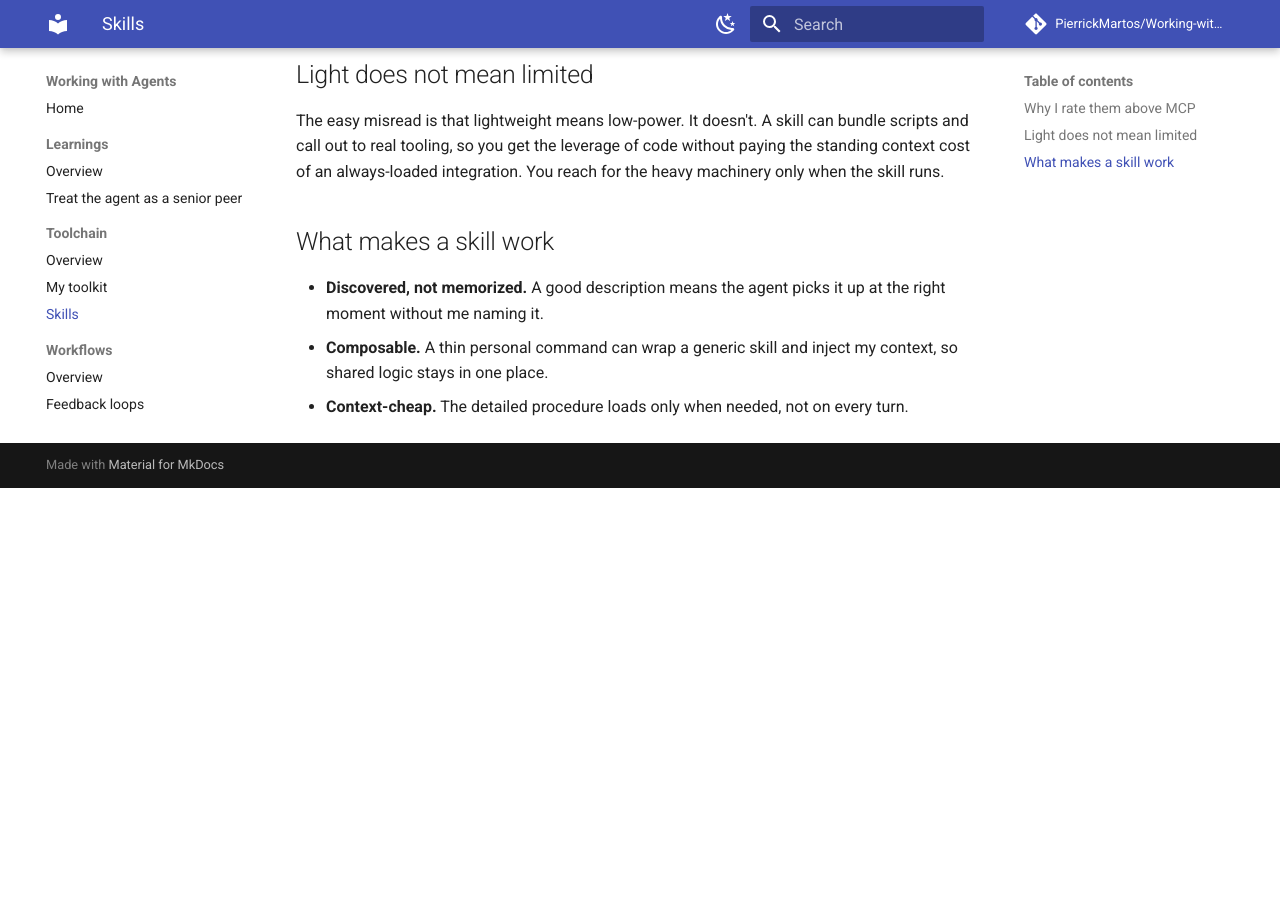
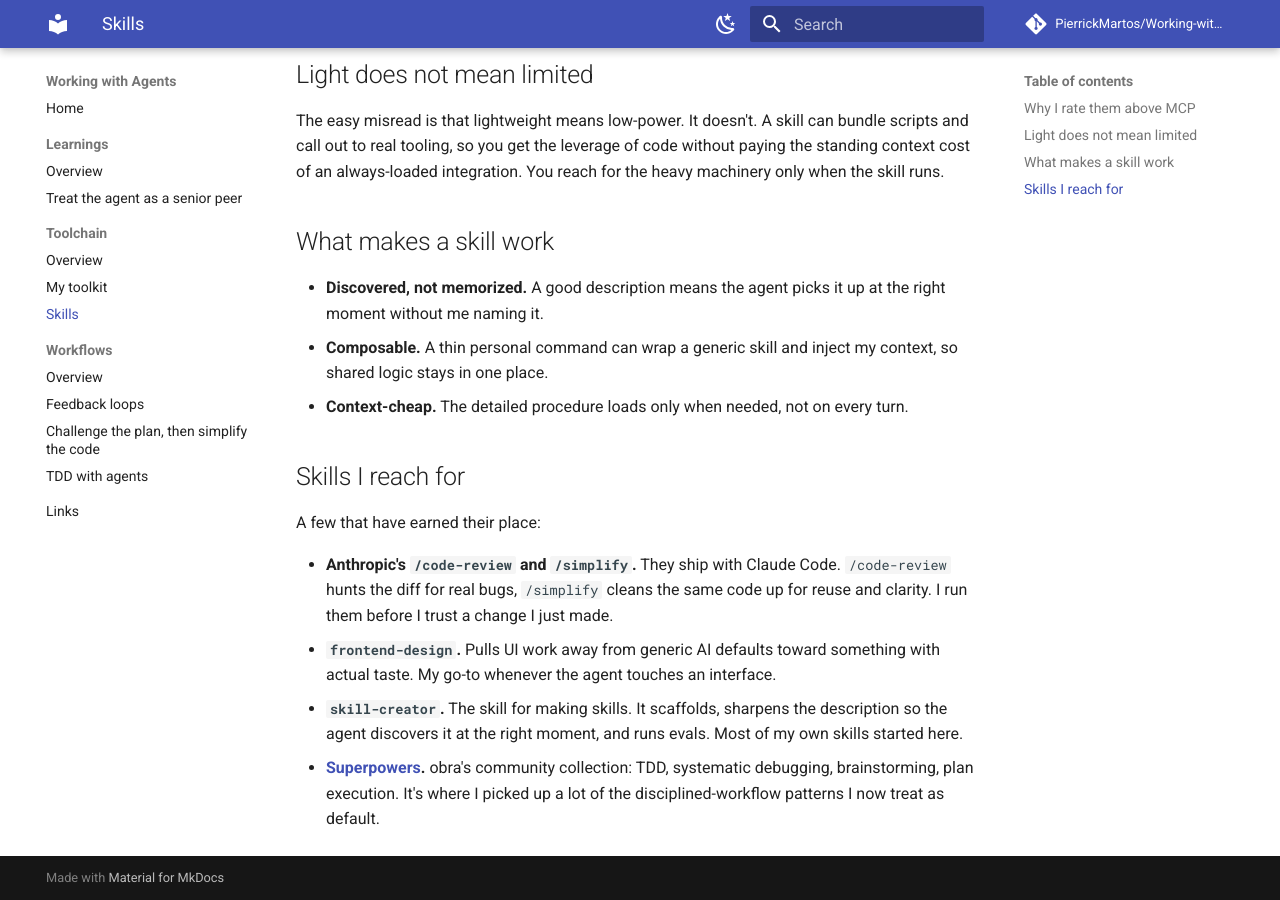
Before and after one commit to PierrickMartos/Working-with-agents, an MkDocs documentation site: the page built from docs/toolchain/skills.md, in a window 1280 px wide and 900 px high, scrolled down 526 px. Built offline with MkDocs 1.6.1 and Material for MkDocs 9.7.7, drawn with Linux system fonts in a browser that asks for light colours; comment, search, counter and statistics services are not loaded; before the commit the page ends 1014 px from its top, so only the background shows below that.

Commit message:
docs: add leadership-skills to toolkit, concrete skill examples
Co-Authored-By: Claude Opus 4.8 (1M context) <noreply@anthropic.com>

```diff
--- a/docs/toolchain/skills.md
+++ b/docs/toolchain/skills.md
@@ -23,3 +23,12 @@ The easy misread is that lightweight means low-power. It doesn't. A skill can bu
 - **Discovered, not memorized.** A good description means the agent picks it up at the right moment without me naming it.
 - **Composable.** A thin personal command can wrap a generic skill and inject my context, so shared logic stays in one place.
 - **Context-cheap.** The detailed procedure loads only when needed, not on every turn.
+
+## Skills I reach for
+
+A few that have earned their place:
+
+- **Anthropic's `/code-review` and `/simplify`.** They ship with Claude Code. `/code-review` hunts the diff for real bugs, `/simplify` cleans the same code up for reuse and clarity. I run them before I trust a change I just made.
+- **`frontend-design`.** Pulls UI work away from generic AI defaults toward something with actual taste. My go-to whenever the agent touches an interface.
+- **`skill-creator`.** The skill for making skills. It scaffolds, sharpens the description so the agent discovers it at the right moment, and runs evals. Most of my own skills started here.
+- **[Superpowers](https://github.com/obra/Superpowers).** obra's community collection: TDD, systematic debugging, brainstorming, plan execution. It's where I picked up a lot of the disciplined-workflow patterns I now treat as default.
```
Also changed, not shown: docs/toolchain/my-toolkit.md (+4 -0 lines).
